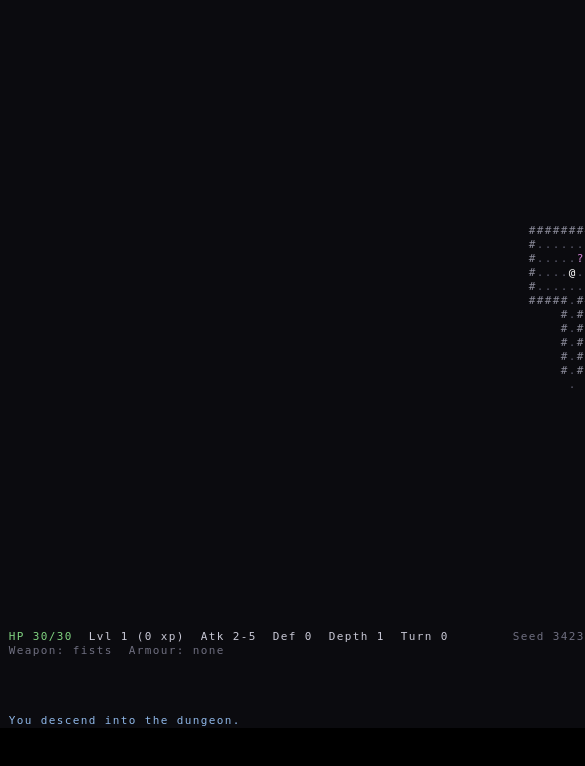
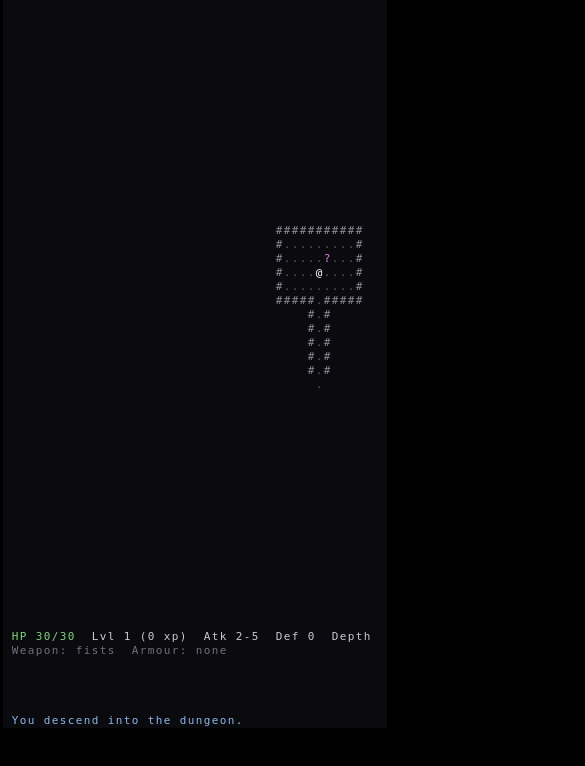
Before and after one commit to Hery0019/Deepglass, a website built with Vite: page index.html in a window 390 px wide. Shown: the top 766 px of the page, 585 px wide, since content can reach past the window. Built offline with nearby package versions, Linux system fonts and the light colour scheme.

Commit message:
feat: follow the player with a camera instead of scrolling the page
The canvas is now sized to the window. When the grid does not fit at
the current cell size, the map area shows a window onto it that keeps
the player centred, clamped to the grid's edges, and the HUD stays put
at the bottom. Zooming in and small screens both go through this path;
the page itself never scrolls any more. Overlays shrink to the screen
width, the examine box follows the cursor's screen position, and taps
on the map are translated from screen cells to grid cells. On a narrow
screen the status line drops the seed rather than overrun it.

```diff
--- a/index.html
+++ b/index.html
@@ -13,14 +13,11 @@
         color: #ccc;
         font-family: "DejaVu Sans Mono", "Menlo", "Consolas", monospace;
       }
-      html {
-        /* The canvas may outgrow the window when zoomed in; the viewport scrolls in both axes. */
-        overflow: auto;
-      }
+      html,
       body {
-        /* Size the body to its content so horizontal overflow reaches the viewport scroller. */
-        width: max-content;
-        min-width: 100%;
+        /* The canvas is sized to the window; the game scrolls its own view instead of the page. */
+        overflow: hidden;
+        height: 100%;
       }
       #game {
         display: block;
--- a/src/main.ts
+++ b/src/main.ts
@@ -21,7 +21,14 @@ import {
   isOnStairs,
 } from "./core/index";
 import { type UiMode, keyToCommand } from "./input/keyboard";
-import { HUD_ROWS, type Renderer, createRenderer, render } from "./render/renderer";
+import {
+  HUD_ROWS,
+  type Renderer,
+  createRenderer,
+  onMapScreen,
+  render,
+  toGrid,
+} from "./render/renderer";
 import { drawEndScreen } from "./ui/endscreen";
 import { drawExamine, examineTargets, fireTargets } from "./ui/examine";
 import { drawHelp } from "./ui/help";
@@ -31,8 +38,10 @@ import { type PointerCommand, tapToCommand } from "./input/pointer";
 import { TOOLBAR_ROW, drawToolbar, toolbarKeyAt } from "./ui/toolbar";
 import { drawMessageHistory, maxHistoryOffset } from "./ui/messages";
 
-/** Glyph cells never shrink below this, so small windows scroll instead of becoming unreadable. */
+/** Glyph cells never shrink below this; a small window shows a window onto the map instead. */
 const MIN_CELL_HEIGHT = 14;
+/** The map area never shrinks below this many rows, whatever the window. */
+const MIN_MAP_ROWS = 12;
 /** Width-to-height ratio of a monospace cell. */
 const CELL_ASPECT = 0.6;
 /** Zoom multipliers applied on top of the fit-to-window size; index 1 is the default. */
@@ -73,21 +82,15 @@ function computeCellSize(zoom: number): { readonly width: number; readonly heigh
   return { width: Math.round(height * CELL_ASPECT), height };
 }
 
+/** Show as much of the grid as fits the window at this cell size; the camera follows the player for the rest. */
 function buildRenderer(canvas: HTMLCanvasElement, zoom: number): Renderer {
   const cell = computeCellSize(zoom);
-  return createRenderer(canvas, GRID_WIDTH, GRID_HEIGHT, cell.width, cell.height);
-}
-
-/** When the canvas is larger than the window, scroll so the player stays centred. */
-function scrollToPlayer(canvas: HTMLCanvasElement, renderer: Renderer, state: GameState): void {
-  if (canvas.width <= window.innerWidth && canvas.height <= window.innerHeight) {
-    return;
-  }
-  const player = getPlayer(state);
-  const { cellWidth, cellHeight } = renderer.metrics;
-  const x = canvas.offsetLeft + (player.position.x + 0.5) * cellWidth;
-  const y = canvas.offsetTop + (player.position.y + 0.5) * cellHeight;
-  window.scrollTo(x - window.innerWidth / 2, y - window.innerHeight / 2);
+  const columns = Math.max(1, Math.min(GRID_WIDTH, Math.floor(window.innerWidth / cell.width)));
+  const mapRows = Math.max(
+    MIN_MAP_ROWS,
+    Math.min(GRID_HEIGHT, Math.floor(window.innerHeight / cell.height) - HUD_ROWS),
+  );
+  return createRenderer(canvas, columns, mapRows, cell.width, cell.height);
 }
 
 function main(): void {
@@ -128,7 +131,6 @@ function main(): void {
 
   const draw = (): void => {
     render(renderer, state, drawOverlay);
-    scrollToPlayer(canvas, renderer, state);
   };
 
   const rebuild = (): void => {
@@ -283,19 +285,23 @@ function main(): void {
       return;
     }
     const { cellWidth, cellHeight } = renderer.metrics;
-    const cell = {
+    const screen = {
       x: Math.floor(event.offsetX / cellWidth),
       y: Math.floor(event.offsetY / cellHeight),
     };
-    if (touch && cell.y === TOOLBAR_ROW) {
-      const key = toolbarKeyAt(cell.x);
+    if (touch && screen.y === TOOLBAR_ROW) {
+      const key = toolbarKeyAt(screen.x);
       if (key !== null) {
         handle({ kind: "key", key });
         return;
       }
     }
+    // Overlays are laid out in screen cells; the map is addressed in grid cells.
     const slot =
-      mode === "inventory" || mode === "drop" ? inventorySlotAt(renderer, state, cell) : null;
+      mode === "inventory" || mode === "drop" ? inventorySlotAt(renderer, state, screen) : null;
+    const cell = onMapScreen(renderer, screen)
+      ? toGrid(renderer, screen)
+      : { x: screen.x, y: state.map.height };
     handle(tapToCommand(state, mode, cell, cursor, slot));
   });
 
--- a/src/render/renderer.ts
+++ b/src/render/renderer.ts
@@ -3,8 +3,8 @@
  * This module never mutates the state.
  */
 
-import type { GameState } from "../core/index";
-import { TILES, isExploredAt, isVisibleAt, tileAt } from "../core/index";
+import type { GameState, Point } from "../core/index";
+import { TILES, getPlayer, isExploredAt, isVisibleAt, tileAt } from "../core/index";
 import { PALETTE } from "./palette";
 
 export type RenderMetrics = {
@@ -18,8 +18,12 @@ export type RenderMetrics = {
 export type Renderer = {
   readonly metrics: RenderMetrics;
   readonly context: CanvasRenderingContext2D;
+  /** Screen size in cells: the whole canvas, and the part above the HUD. */
   readonly columns: number;
   readonly rows: number;
+  readonly mapRows: number;
+  /** Grid cell shown in the top-left corner of the map area; updated by `render`. */
+  readonly camera: { x: number; y: number };
 };
 
 export const HUD_ROWS = 7;
@@ -42,6 +46,8 @@ export function createRenderer(
     context,
     columns,
     rows,
+    mapRows,
+    camera: { x: 0, y: 0 },
     metrics: {
       cellWidth,
       cellHeight,
@@ -57,7 +63,22 @@ function setFont(renderer: Renderer): void {
   renderer.context.textAlign = "center";
 }
 
-/** Draw a single glyph in grid cell (col, row). */
+/** Screen cell showing grid point `p`; may lie outside the map area when `p` is off screen. */
+export function toScreen(renderer: Renderer, p: Point): Point {
+  return { x: p.x - renderer.camera.x, y: p.y - renderer.camera.y };
+}
+
+/** Grid point shown at screen cell `s`. */
+export function toGrid(renderer: Renderer, s: Point): Point {
+  return { x: s.x + renderer.camera.x, y: s.y + renderer.camera.y };
+}
+
+/** Whether a screen cell lies inside the map area. */
+export function onMapScreen(renderer: Renderer, s: Point): boolean {
+  return s.x >= 0 && s.y >= 0 && s.x < renderer.columns && s.y < renderer.mapRows;
+}
+
+/** Draw a single glyph in screen cell (col, row). */
 export function drawGlyph(
   renderer: Renderer,
   col: number,
@@ -112,17 +133,35 @@ function tileColor(type: keyof typeof TILES, visible: boolean): string {
   }
 }
 
+/** Keep the player centred when the map is larger than the screen, without showing beyond its edges. */
+function aimCamera(renderer: Renderer, state: GameState): void {
+  const { map } = state;
+  const player = getPlayer(state);
+  const clamp = (value: number, max: number): number => Math.max(0, Math.min(max, value));
+  renderer.camera.x = clamp(
+    player.position.x - Math.floor(renderer.columns / 2),
+    map.width - renderer.columns,
+  );
+  renderer.camera.y = clamp(
+    player.position.y - Math.floor(renderer.mapRows / 2),
+    map.height - renderer.mapRows,
+  );
+}
+
 function drawMap(renderer: Renderer, state: GameState): void {
   const { map } = state;
-  for (let y = 0; y < map.height; y++) {
-    for (let x = 0; x < map.width; x++) {
-      const p = { x, y };
+  for (let sy = 0; sy < renderer.mapRows; sy++) {
+    for (let sx = 0; sx < renderer.columns; sx++) {
+      const p = toGrid(renderer, { x: sx, y: sy });
+      if (p.x >= map.width || p.y >= map.height) {
+        continue;
+      }
       const visible = isVisibleAt(map, p);
       if (!visible && !isExploredAt(map, p)) {
         continue;
       }
       const type = tileAt(map, p);
-      drawGlyph(renderer, x, y, TILES[type].glyph, tileColor(type, visible));
+      drawGlyph(renderer, sx, sy, TILES[type].glyph, tileColor(type, visible));
     }
   }
 }
@@ -143,7 +182,11 @@ function drawEntities(renderer: Renderer, state: GameState): void {
     if (!shown) {
       continue;
     }
-    drawGlyph(renderer, entity.position.x, entity.position.y, entity.glyph, entity.color);
+    const s = toScreen(renderer, entity.position);
+    if (!onMapScreen(renderer, s)) {
+      continue;
+    }
+    drawGlyph(renderer, s.x, s.y, entity.glyph, entity.color);
   }
 }
 
@@ -155,6 +198,7 @@ export function render(
 ): void {
   clear(renderer);
   setFont(renderer);
+  aimCamera(renderer, state);
   drawMap(renderer, state);
   drawEntities(renderer, state);
   drawOverlay(renderer, state);
--- a/src/ui/examine.ts
+++ b/src/ui/examine.ts
@@ -19,7 +19,7 @@ import {
   tileAt,
 } from "../core/index";
 import { PALETTE } from "../render/palette";
-import { type Renderer, drawGlyph, drawText } from "../render/renderer";
+import { type Renderer, drawGlyph, drawText, onMapScreen, toScreen } from "../render/renderer";
 import { drawFrame } from "./overlay";
 
 export type Examined = {
@@ -117,8 +117,12 @@ export function drawExamine(
   const { context } = renderer;
 
   // Highlight the cursor cell by inverting it.
+  const s = toScreen(renderer, cursor);
+  if (!onMapScreen(renderer, s)) {
+    return;
+  }
   context.fillStyle = PALETTE.hudText;
-  context.fillRect(cursor.x * cellWidth, cursor.y * cellHeight, cellWidth, cellHeight);
+  context.fillRect(s.x * cellWidth, s.y * cellHeight, cellWidth, cellHeight);
   const here = entitiesAt(state, cursor);
   const knownTrap = here.find((e) => e.trap !== undefined && !e.trap.hidden);
   const shown = isVisibleAt(state.map, cursor)
@@ -130,14 +134,14 @@ export function drawExamine(
   const glyph =
     shown?.glyph ??
     (isExploredAt(state.map, cursor) ? TILES[tileAt(state.map, cursor)].glyph : " ");
-  drawGlyph(renderer, cursor.x, cursor.y, glyph, PALETTE.background);
+  drawGlyph(renderer, s.x, s.y, glyph, PALETTE.background);
 
   // Describe it in a box placed on whichever half of the map the cursor is not in.
   const info = examineAt(state, cursor);
   const box = {
     col: Math.max(0, Math.floor((renderer.columns - BOX_WIDTH) / 2)),
-    row: cursor.y < state.map.height / 2 ? state.map.height - BOX_HEIGHT - 1 : 1,
-    width: BOX_WIDTH,
+    row: s.y < renderer.mapRows / 2 ? renderer.mapRows - BOX_HEIGHT - 1 : 1,
+    width: Math.min(BOX_WIDTH, renderer.columns),
     height: BOX_HEIGHT,
   };
   drawFrame(renderer, box, title);
--- a/src/ui/help.ts
+++ b/src/ui/help.ts
@@ -21,7 +21,7 @@ const KEY_MAP: readonly (readonly [string, string])[] = [
   ["d", "drop an item; press a letter to choose"],
   ["m", "message history; Up / Down scroll"],
   ["?", "toggle this help"],
-  ["+ / -", "zoom in / out (the page scrolls to follow you)"],
+  ["+ / -", "zoom in / out (the view follows you)"],
   ["0", "reset zoom"],
   ["Esc", "close any overlay"],
   ["tap", "step, attack, shoot, or walk to a seen tile; tap yourself to wait"],
--- a/src/ui/hud.ts
+++ b/src/ui/hud.ts
@@ -47,7 +47,7 @@ function healthColor(current: number, max: number): string {
 }
 
 export function drawHud(renderer: Renderer, state: GameState): void {
-  const mapRows = state.map.height;
+  const mapRows = renderer.mapRows;
   const player = getPlayer(state);
 
   // Row 1: vitals.
@@ -59,9 +59,15 @@ export function drawHud(renderer: Renderer, state: GameState): void {
   const attack = effectiveAttack(player);
   const statsText = `Atk ${String(attack.min)}-${String(attack.max)}  Def ${String(effectiveDefence(player))}`;
   const middle = `${levelText}  ${statsText}  Depth ${String(state.depth)}  Turn ${String(state.turn)}`;
-  drawText(renderer, hpText.length + 3, mapRows, middle, PALETTE.hudText);
   const seedText = `Seed ${String(state.seed)}`;
-  drawText(renderer, renderer.columns - seedText.length - 1, mapRows, seedText, PALETTE.hudDim);
+  // On a narrow screen the seed gives way to the vitals.
+  const seedCol = renderer.columns - seedText.length - 1;
+  const middleCol = hpText.length + 3;
+  const roomForSeed = seedCol - middleCol - middle.length >= 2;
+  drawText(renderer, middleCol, mapRows, middle, PALETTE.hudText, renderer.columns - middleCol - 1);
+  if (roomForSeed) {
+    drawText(renderer, seedCol, mapRows, seedText, PALETTE.hudDim);
+  }
 
   // Row 2: equipment and statuses.
   const weapon = equippedWeapon(player);
--- a/src/ui/overlay.ts
+++ b/src/ui/overlay.ts
@@ -14,11 +14,13 @@ export type Box = {
 
 /** A centred box of the given size, in grid cells. */
 export function centredBox(renderer: Renderer, width: number, height: number): Box {
+  const w = Math.min(width, renderer.columns);
+  const h = Math.min(height, renderer.rows);
   return {
-    col: Math.max(0, Math.floor((renderer.columns - width) / 2)),
-    row: Math.max(0, Math.floor((renderer.rows - height) / 2)),
-    width,
-    height,
+    col: Math.max(0, Math.floor((renderer.columns - w) / 2)),
+    row: Math.max(0, Math.floor((renderer.rows - h) / 2)),
+    width: w,
+    height: h,
   };
 }
 
```
Also changed, not shown: README.md.
